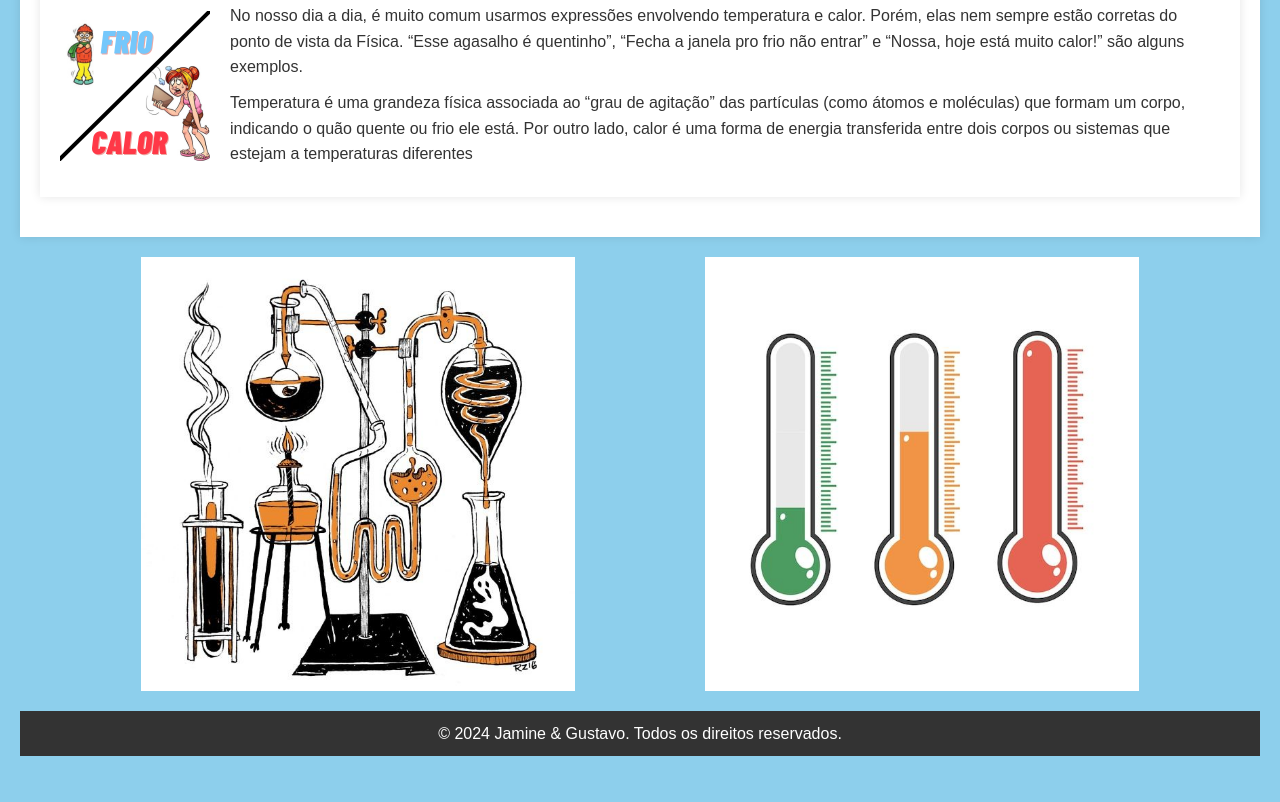
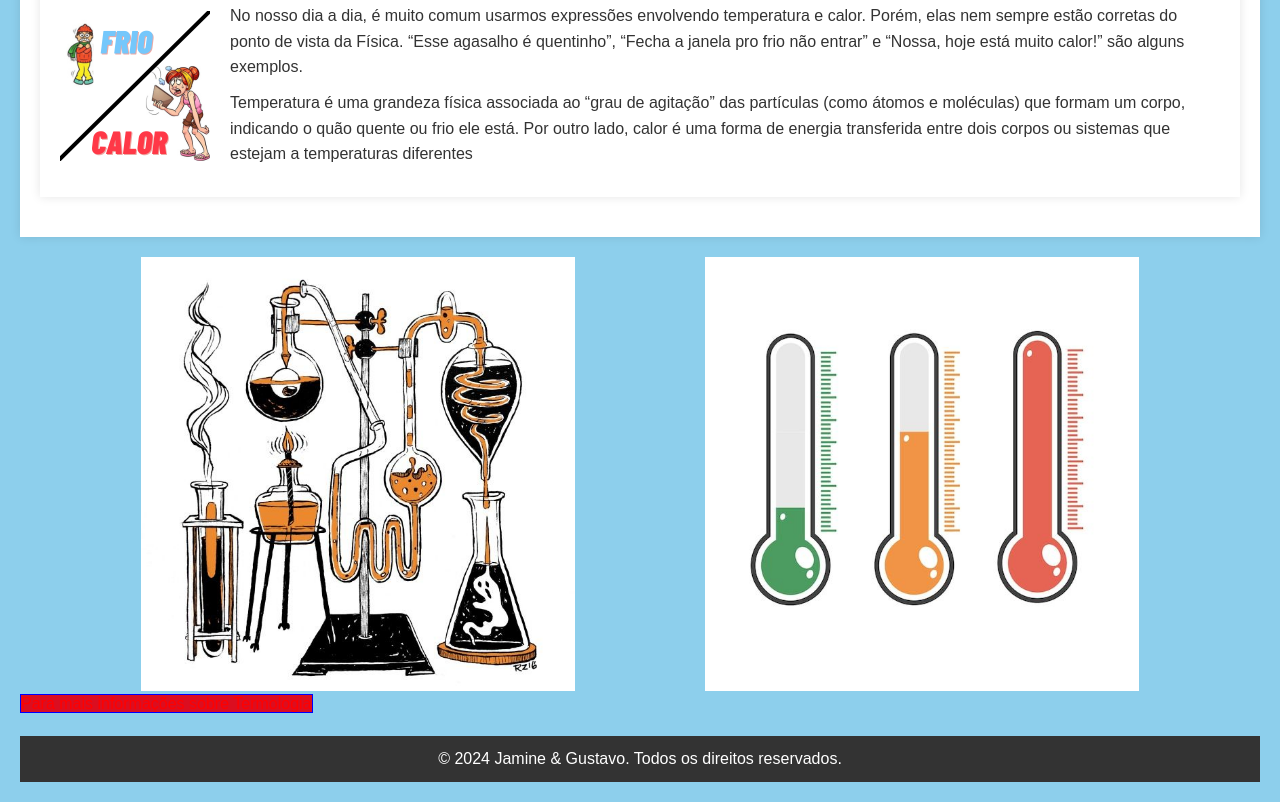
Before and after one commit to Rannyson/freelas_jamine-gustavo, a plain HTML site: page index.html in a window 1280 px wide. Shown: the part 370-1172 px from the top of the page. Before the commit the page ends 1146 px from the top, so only its background shows below. Drawn offline with Linux system fonts and the light colour scheme.

Commit message:
atualizacao 1

```diff
--- a/index.html
+++ b/index.html
@@ -5,6 +5,7 @@
     <meta name="viewport" content="width=device-width, initial-scale=1.0">
     <title>Termologia</title>
     <link rel="stylesheet" href="style.css">
+
 </head>
 <body>
     <header>
@@ -41,7 +42,7 @@
             <img src="Foreverween.jpeg" alt="Imagem 2">
             <img src="ilustraçao.jpeg" alt="Imagem 3">
         </div>
-
+        <a href="https://brasilescola.uol.com.br/fisica/termologia.htm#:~:text=A%20Termologia%20%C3%A9%20uma%20importante,para%20medir%20a%20temperatura%20ambiente">Para mais informações sobre Termologia</a>
     </main>
 
     <footer>
--- a/style.css
+++ b/style.css
@@ -137,3 +137,12 @@ footer {
     max-width: 35%;
     height: auto;
 }
+
+a {
+        text-decoration: none;
+        background-color: rgb(219, 14, 32);
+        color: red;
+        border: 1px solid blue
+
+
+}
```
